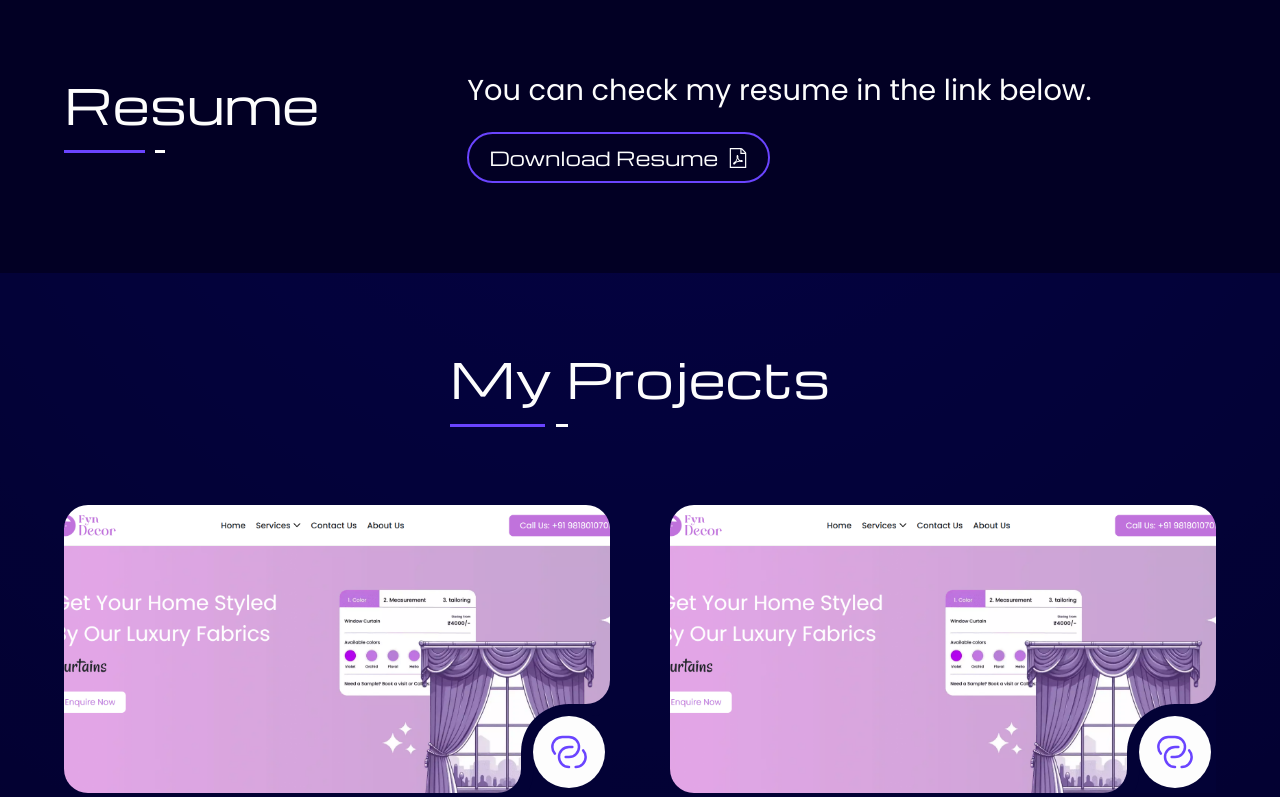
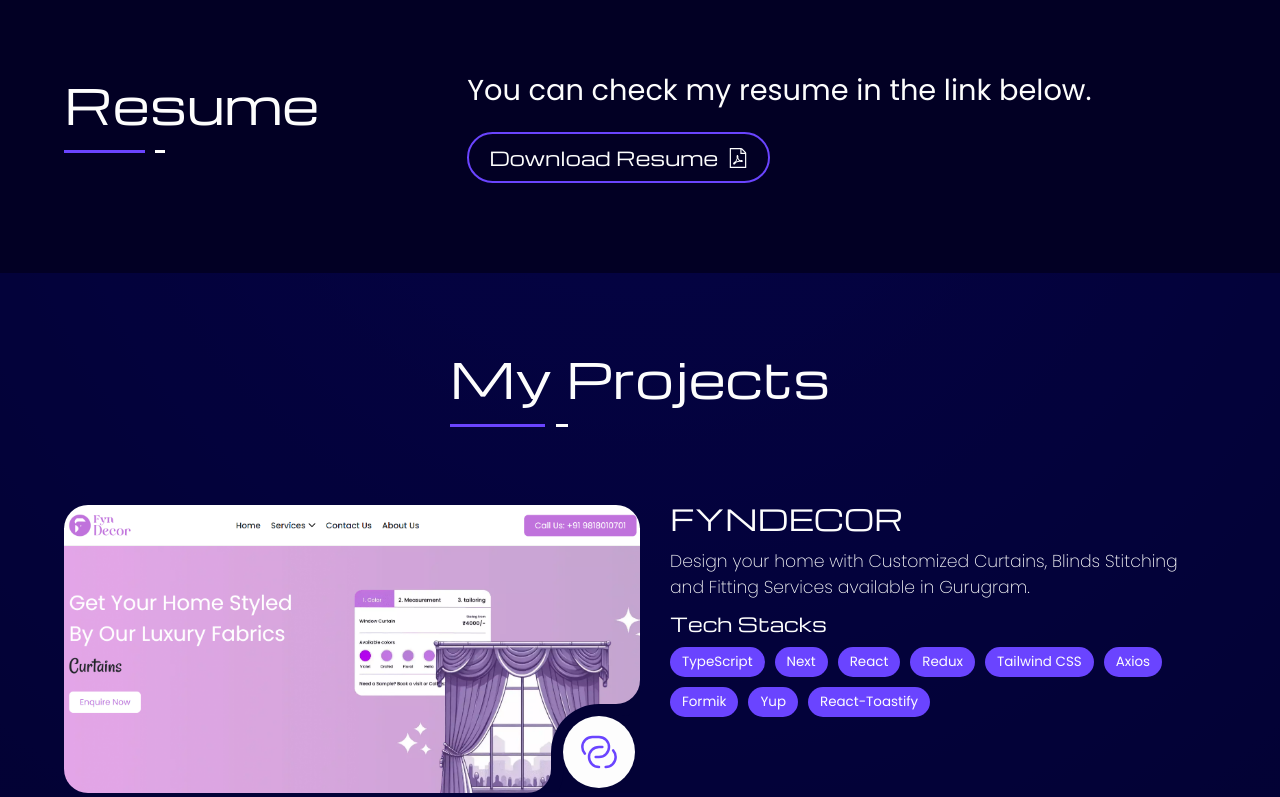
Before and after one commit to rdeepesh/my-portfolio, a React (Vite) app: page / in a window 1280 px wide. Shown: the part 2000-2797 px from the top of the page. Built offline with nearby package versions, Linux system fonts and the light colour scheme.

Commit message:
feat - new projects added

```diff
--- a/src/Components/Sections/HeroSection.jsx
+++ b/src/Components/Sections/HeroSection.jsx
@@ -20,7 +20,7 @@
   justify-content: center;
   width: 60%;
   @media screen and (max-width: 600px) {
-    width: 60%;
+    width: 100%;
   }
 `;
 
@@ -44,7 +44,7 @@
 `;
 
 const Description = styled.p`
-  font-size: 1rem;
+  font-size: 0.9rem;
   margin-bottom: 0;
   font-weight: 200;
   color: var(--white);
--- a/src/Components/Sections/Projects.jsx
+++ b/src/Components/Sections/Projects.jsx
@@ -1,16 +1,17 @@
 import styled from "styled-components";
 import FyndecorIMG from "../../assets/Imgs/projects/fyndecor.png";
+import JaldharaSupplyIMG from "../../assets/Imgs/projects/jaldhara-supply.png";
 import { LINK_ICON } from "../UI/Icons";
 
 const Section = styled.section`
   display: flex;
   flex-direction: column;
   color: var(--white);
-  padding: 50px 5%;
+  padding: 70px 5% 100px;
   position: relative;
   z-index: 1;
   @media screen and (max-width: 600px) {
-    padding: 50px 3%;
+    padding: 50px 3% 80px;
   }
   &::before {
     content: "";
@@ -27,7 +28,7 @@
 
 const Title = styled.h1`
   font-size: 2.5rem;
-  margin: 20px auto;
+  margin: 0 auto 20px;
   position: relative;
   padding-bottom: 15px;
   max-width: 400px;
@@ -72,25 +73,29 @@
 
 const Card = styled.div`
   position: relative;
-  width: calc(50% - 30px);
-  margin-bottom: 35px;
-  @media screen and (max-width: 900px) {
   width: 100%;
-    margin-bottom: 35px;
-    &:last-child{
+  display: flex;
+  margin-bottom: 60px;
+  &:last-child {
     margin-bottom: 0;
   }
+  @media screen and (max-width: 900px) {
+    margin-bottom: 35px;
+  }
+  @media screen and (max-width: 700px) {
+    flex-direction: column;
   }
 `;
 
 const CardInner = styled.div`
   position: relative;
-  width: 100%;
+  width: 50%;
   height: 15rem;
   border-radius: 1.25rem;
   border-bottom-right-radius: 0;
   overflow: hidden;
   @media screen and (max-width: 600px) {
+    width: 100%;
     height: 11rem;
     border-radius: 1rem;
   }
@@ -185,10 +190,59 @@
 `;
 
 const Content = styled.div`
-  padding: 10px 0;
+  padding: 0 30px;
+  flex: 1;
+  display: flex;
+  flex-direction: column;
   h3 {
-    text-transform: capitalize;
-    font-size: 1.3rem;
+    text-transform: uppercase;
+    font-size: 1.5rem;
+    line-height: 1;
+    margin-bottom: 15px;
+  }
+  p {
+    font-size: 0.9rem;
+    color: var(--white);
+    font-weight: 200;
+  }
+  h5 {
+    font-size: 1rem;
+    font-weight: 400;
+    margin: 10px 0;
+  }
+  ul {
+    list-style: none;
+    margin: 0;
+    padding: 0;
+    display: flex;
+    flex-wrap: wrap;
+    gap: 10px;
+    li {
+      border-radius: 50px;
+      padding: 5px 12px;
+      font-size: 0.7rem;
+      background-color: var(--primary);
+      color: var(--white);
+    }
+  }
+  @media screen and (max-width: 600px) {
+    padding: 15px 0 0;
+    h3 {
+      font-size: 1rem;
+    }
+    p {
+      font-size: 0.7rem;
+    }
+    h5 {
+      font-size: 0.75rem;
+      margin: 7px 0;
+    }
+    ul {
+      gap: 7px;
+      li {
+        font-size: 0.6rem;
+      }
+    }
   }
 `;
 
@@ -199,14 +253,38 @@
       image: FyndecorIMG,
       altText: "Fyndecor",
       name: "Fyndecor",
+      description:
+        "Design your home with Customized Curtains, Blinds Stitching and Fitting Services available in Gurugram.",
       url: "https://fyndecor.com/",
+      techStacks: [
+        "TypeScript",
+        "Next",
+        "React",
+        "Redux",
+        "Tailwind CSS",
+        "Axios",
+        "Formik",
+        "Yup",
+        "React-Toastify",
+      ],
     },
     {
-      id: "pro_01",
-      image: FyndecorIMG,
-      altText: "Fyndecor",
-      name: "Fyndecor",
-      url: "https://fyndecor.com/",
+      id: "pro_02",
+      image: JaldharaSupplyIMG,
+      altText: "Jaldhara Supply",
+      name: "Jaldhara Supply",
+      description:
+        "A revolutionary web/mobile application designed to streamline and optimize your daily water supply management system.",
+      url: "http://staging.alphonic.net.in:7104/",
+      techStacks: [
+        "React",
+        "Context API",
+        "Axios",
+        "Formik",
+        "Yup",
+        "React-Toastify",
+        "Phonepe Payment Gateway",
+      ],
     },
   ];
 
@@ -214,7 +292,8 @@
     <Section id="projects">
       <Title className="h-font">My Projects</Title>
       <ProjectsContainer>
-        {projectList?.map(({ id, image, altText, name, url }) => (
+        {projectList?.map(
+          ({ id, image, altText, name, description, url, techStacks }) => (
             <Card key={id}>
               <CardInner>
                 <Box>
@@ -230,9 +309,19 @@
               </CardInner>
               <Content>
                 <h3 className="h-font">{name}</h3>
+                <p>{description}</p>
+                <h5 className="h-font">Tech Stacks</h5>
+                <ul>
+                  {techStacks?.length > 0 ? (
+                    techStacks?.map((item, key) => <li key={key}>{item}</li>)
+                  ) : (
+                    <li>N.A</li>
+                  )}
+                </ul>
               </Content>
             </Card>
-        ))}
+          )
+        )}
       </ProjectsContainer>
     </Section>
   );
```
Also changed, not shown: src/assets/Imgs/projects/jaldhara-supply.png (added). Lines whose indentation alone changed are shown as unchanged.
